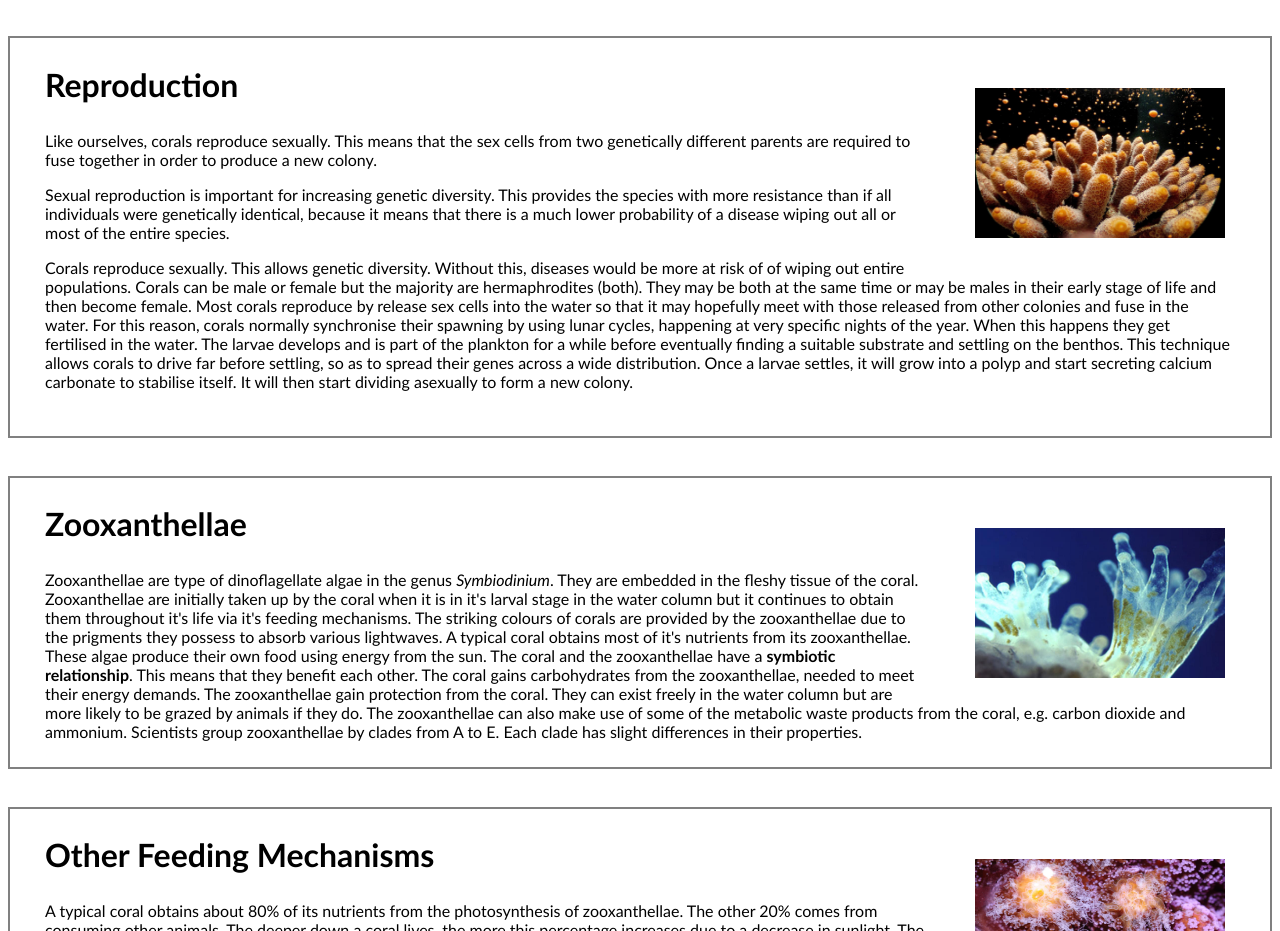
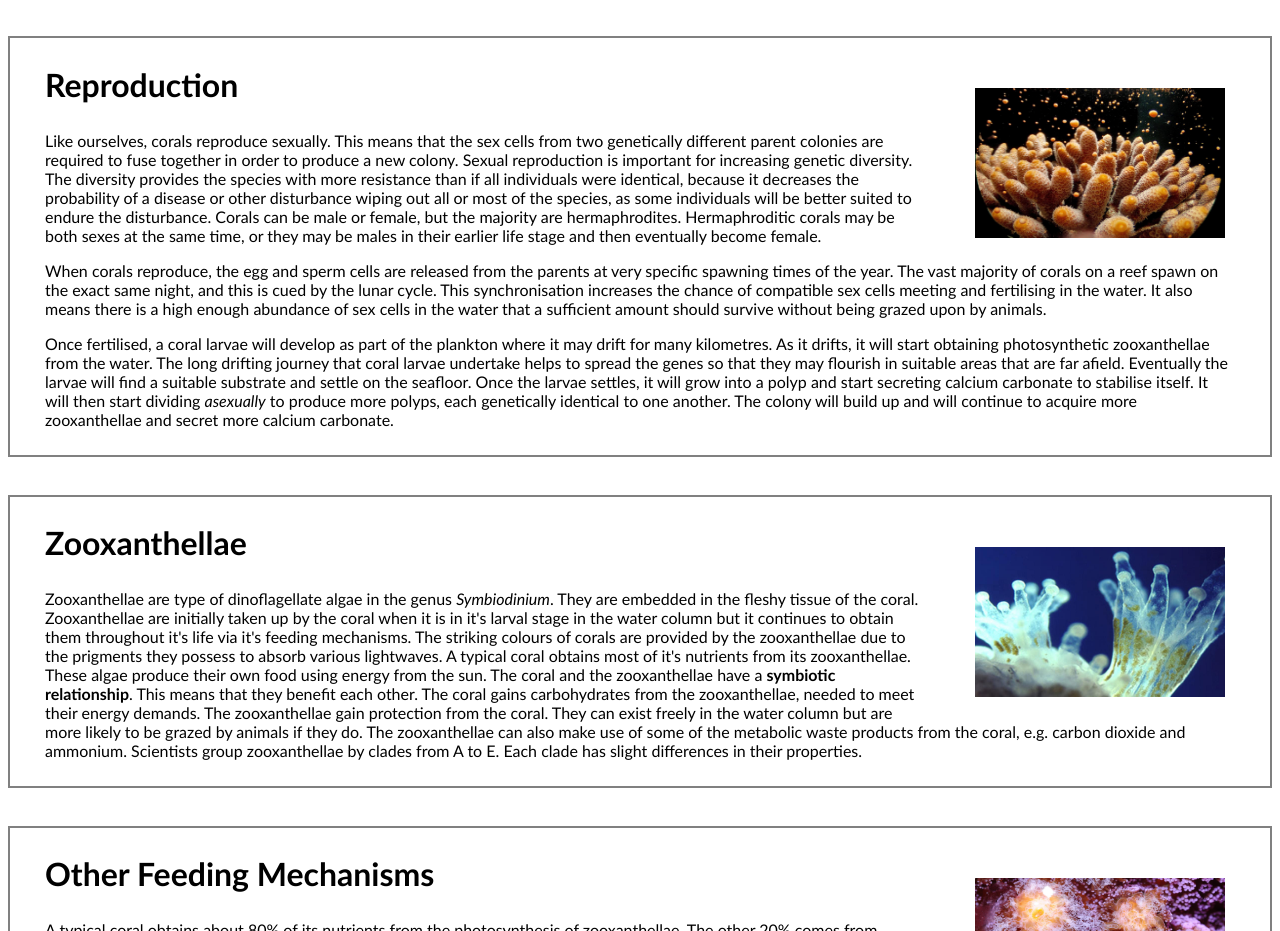
Before and after one commit to Joero1/Coral-Reefs-For-Cadets-Coral, a plain HTML site: page index.html in a window 1280 px wide. Shown: the part 1380-2311 px from the top of the page. Drawn offline with Linux system fonts and the light colour scheme.

Commit message:
Update index.html

```diff
--- a/index.html
+++ b/index.html
@@ -100,9 +100,12 @@
     <div style="border: solid 2px gray; padding: 0px 35px 10px 35px;">
             <img align="right" style="padding-left: 50px; padding-top: 50px; padding-bottom: 20px; padding-right: 10px;" src="coralSpawning.jpg" height="150" width="250">
   <h2>Reproduction</h2>
-      <p>Like ourselves, corals reproduce sexually. This means that the sex cells from two genetically different parents are required to fuse together in order to produce a new colony.</p>
-      <p>Sexual reproduction is important for increasing genetic diversity. This provides the species with more resistance than if all individuals were genetically identical, because it means that there is a much lower probability of a disease wiping out all or most of the entire species.</p>
- <p>Corals reproduce sexually. This allows genetic diversity. Without this, diseases would be more at risk of of wiping out entire populations. Corals can be male or female but the majority are hermaphrodites (both). They may be both at the same time or may be males in their early stage of life and then become female. Most corals reproduce by release sex cells into the water so that it may hopefully meet with those released from other colonies and fuse in the water. For this reason, corals normally synchronise their spawning by using lunar cycles, happening at very specific nights of the year. When this happens they get fertilised in the water. The larvae develops and is part of the plankton for a while before eventually finding a suitable substrate and settling on the benthos. This technique allows corals to drive far before settling, so as to spread their genes across a wide distribution. Once a larvae settles, it will grow into a polyp and start secreting calcium carbonate to stabilise itself. It will then start dividing asexually to form a new colony.</p><br>
+<p>Like ourselves, corals reproduce sexually. This means that the sex cells from two genetically different parent colonies are required to fuse together in order to produce a new colony. Sexual reproduction is important for increasing genetic diversity. The diversity provides the species with more resistance than if all individuals were identical, because it decreases the probability of a disease or other disturbance wiping out all or most of the species, as some individuals will be better suited to endure the disturbance. Corals can be male or female, but the majority are hermaphrodites. Hermaphroditic corals may be both sexes at the same time, or they may be males in their earlier life stage and then eventually become female.</p>
+
+<p>When corals reproduce, the egg and sperm cells are released from the parents at very specific spawning times of the year. The vast majority of corals on a reef spawn on the exact same night, and this is cued by the lunar cycle. This synchronisation increases the chance of compatible sex cells meeting and fertilising in the water. It also means there is a high enough abundance of sex cells in the water that a sufficient amount should survive without being grazed upon by animals.</p>
+
+<p>Once fertilised, a coral larvae will develop as part of the plankton where it may drift for many kilometres. As it drifts, it will start obtaining photosynthetic zooxanthellae from the water. The long drifting journey that coral larvae undertake helps to spread the genes so that they may flourish in suitable areas that are far afield. Eventually the larvae will find a suitable substrate and settle on the seafloor. Once the larvae settles, it will grow into a polyp and start secreting calcium carbonate to stabilise itself. It will then start dividing <em>asexually</em> to produce more polyps, each genetically identical to one another. The colony will build up and will continue to acquire more zooxanthellae and secret more calcium carbonate.</p>
+
   </div>
 
   <br><br>
```
